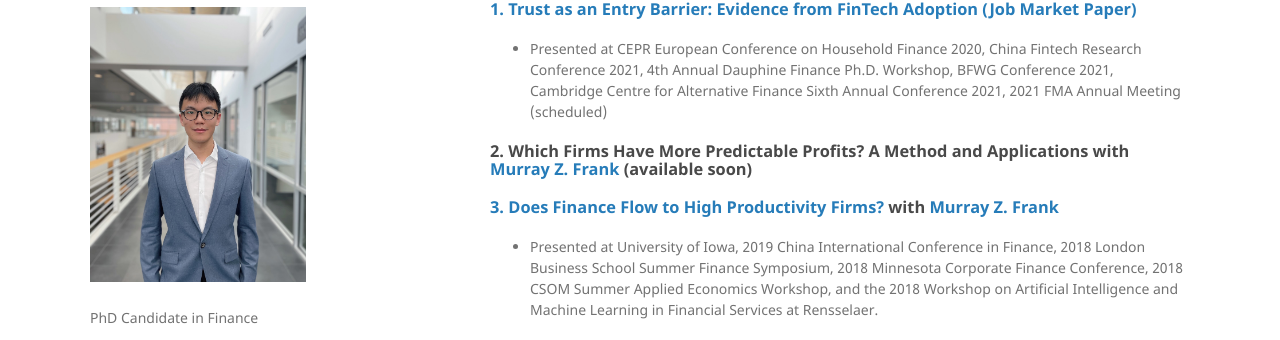
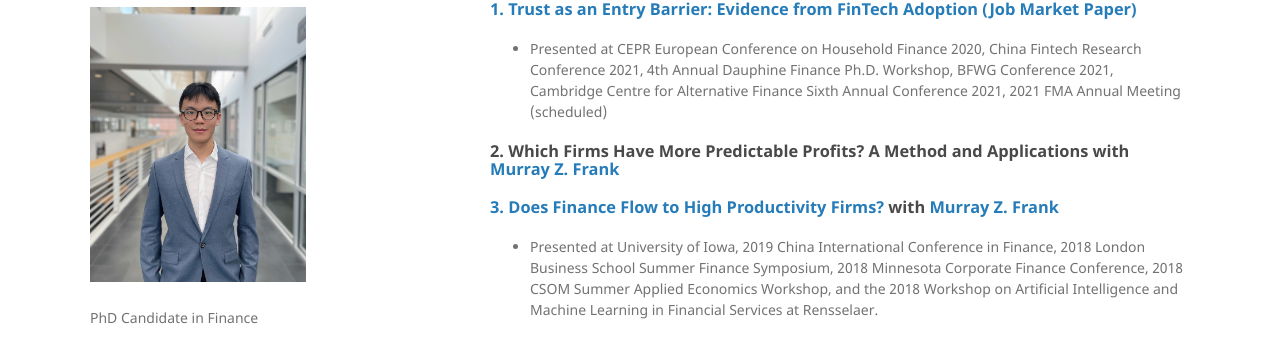
Before and after one commit to keeryang/keeryang.github.io, a Jekyll site: the page built from index.md, in a window 1280 px wide and 900 px high, scrolled down 429 px. Shown: the part 102-442 px from the top of the window. Built offline with Jekyll 4.4.1, drawn with Linux system fonts in a browser that asks for light colours; the repository's description, which GitHub fills in, is left out; our own code applies the rules of GitHub Pages for plain Markdown files.

Commit message:
Update index.md

```diff
--- a/index.md
+++ b/index.md
@@ -29,7 +29,7 @@ Email: <yang5427@umn.edu>
 ### [1. Trust as an Entry Barrier: Evidence from FinTech Adoption (Job Market Paper)](./papers/TrustFinTech_2021June.pdf)
 *   Presented at CEPR European Conference on Household Finance 2020, China Fintech Research Conference 2021, 4th Annual Dauphine Finance Ph.D. Workshop, BFWG Conference 2021, Cambridge Centre for Alternative Finance Sixth Annual Conference 2021, 2021 FMA Annual Meeting (scheduled)
 
-### 2. Which Firms Have More Predictable Profits? A Method and Applications with [Murray Z. Frank](https://mzfrank.github.io/myweb/) (available soon)
+### 2. Which Firms Have More Predictable Profits? A Method and Applications with [Murray Z. Frank](https://mzfrank.github.io/myweb/)
 
 ### [3. Does Finance Flow to High Productivity Firms?](./papers/Productivity2019May07.pdf) with [Murray Z. Frank](https://mzfrank.github.io/myweb/)
 
```
